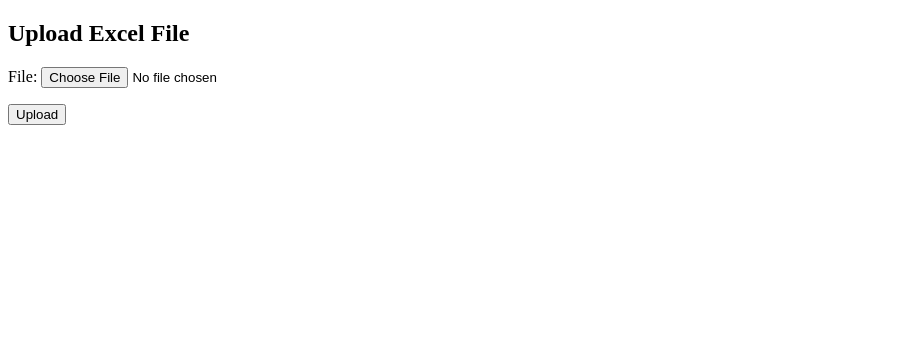
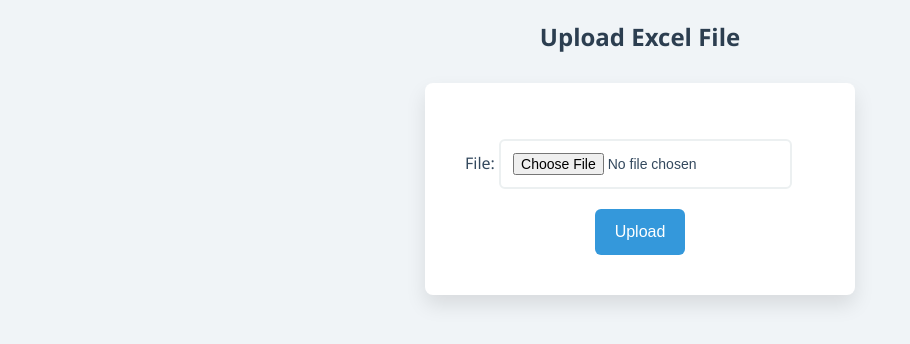
Before and after one commit to vishnu2818/stock_ledger, a Django app: page /upload/ in a window 1280 px wide. Shown: the top 344 px of the page, without its empty margins (0-910 px from the left). Run offline with Django 5.2, Linux system fonts and the light colour scheme.

Commit message:
created new style for upload excel file

```diff
--- /dev/null
+++ b/stock_project/static/css/upload_excel.css
@@ -0,0 +1,88 @@
+/* General body and page layout */
+body {
+    font-family: 'Segoe UI', Tahoma, Geneva, Verdana, sans-serif;
+    background-color: #f0f4f7;
+    margin: 0;
+    padding: 0;
+    display: flex;
+    justify-content: center;
+    align-items: center;
+    flex-direction: column;
+}
+
+/* Header styling */
+h2 {
+    color: #2c3e50;
+    font-size: 24px;
+    text-align: center;
+    margin-bottom: 30px;
+}
+
+/* Form container styling */
+form {
+    background-color: #ffffff;
+    padding: 40px;
+    border-radius: 8px;
+    box-shadow: 0 10px 20px rgba(0, 0, 0, 0.1);
+    width: 100%;
+    max-width: 350px;
+}
+
+/* Form paragraph and form field styling */
+form p {
+    font-size: 16px;
+    color: #34495e;
+    margin-bottom: 20px;
+}
+
+form .form-field {
+    margin-bottom: 20px;
+}
+
+/* File input styling */
+input[type="file"] {
+    padding: 12px;
+    font-size: 14px;
+    border: 2px solid #ecf0f1;
+    border-radius: 6px;
+<!--    width: 100%;-->
+    background-color: #f9f9f9;
+    transition: border 0.3s ease;
+}
+
+/* File input hover/focus effect */
+input[type="file"]:hover,
+input[type="file"]:focus {
+    border-color: #3498db;
+    background-color: #f1faff;
+    outline: none;
+}
+
+/* Submit button styling */
+button[type="submit"] {
+display: block;
+margin: auto;
+    padding: 14px 20px;
+    font-size: 16px;
+    background-color: #3498db;
+    color: white;
+    border: none;
+    border-radius: 6px;
+    cursor: pointer;
+    transition: background-color 0.3s ease;
+<!--    width: 100%;-->
+
+}
+
+/* Submit button hover effect */
+button[type="submit"]:hover {
+    background-color: #2980b9;
+}
+
+/* Error message styling */
+.error {
+    color: #e74c3c;
+    font-size: 14px;
+    text-align: center;
+    margin-top: 15px;
+}
--- a/stock_project/templates/upload_excel.html
+++ b/stock_project/templates/upload_excel.html
@@ -2,6 +2,9 @@
 <html lang="en">
 <head>
     <title>Upload Excel</title>
+    {% load static %}
+    <link rel="stylesheet" href="{% static 'css/upload_excel.css' %}">
+
 </head>
 <body>
     <h2>Upload Excel File</h2>
```
Also changed, not shown: stock_project/db.sqlite3.
